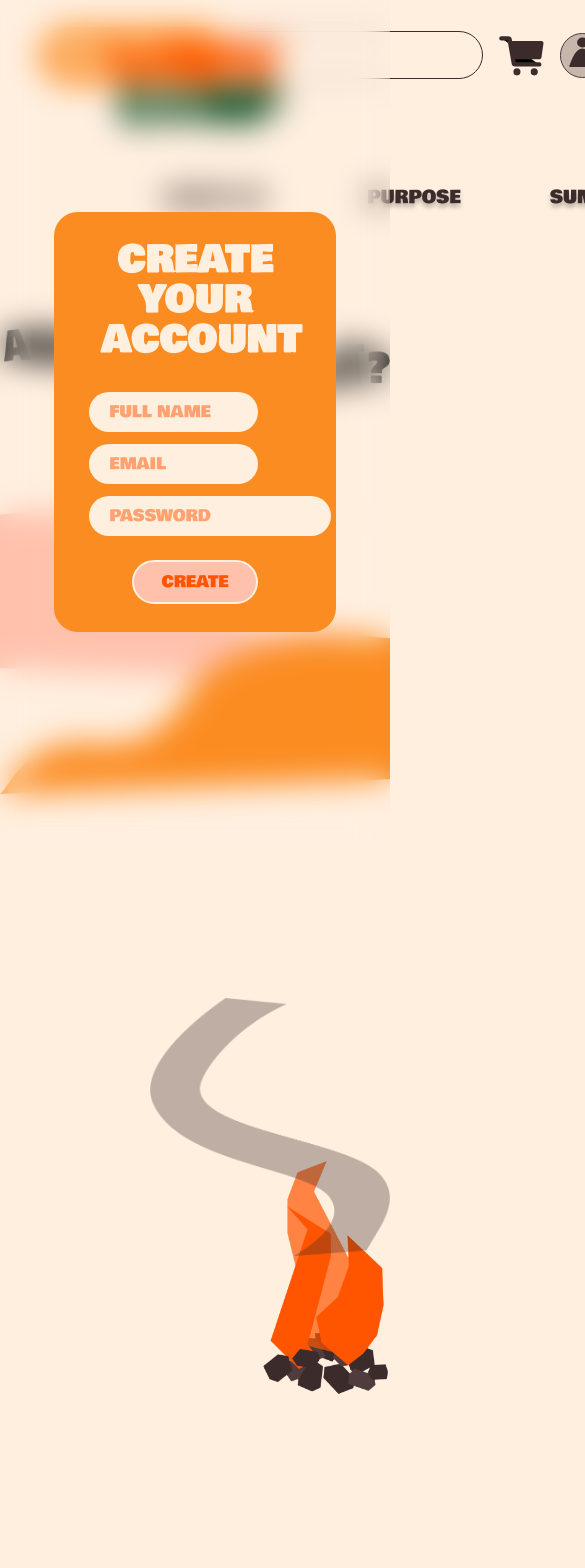
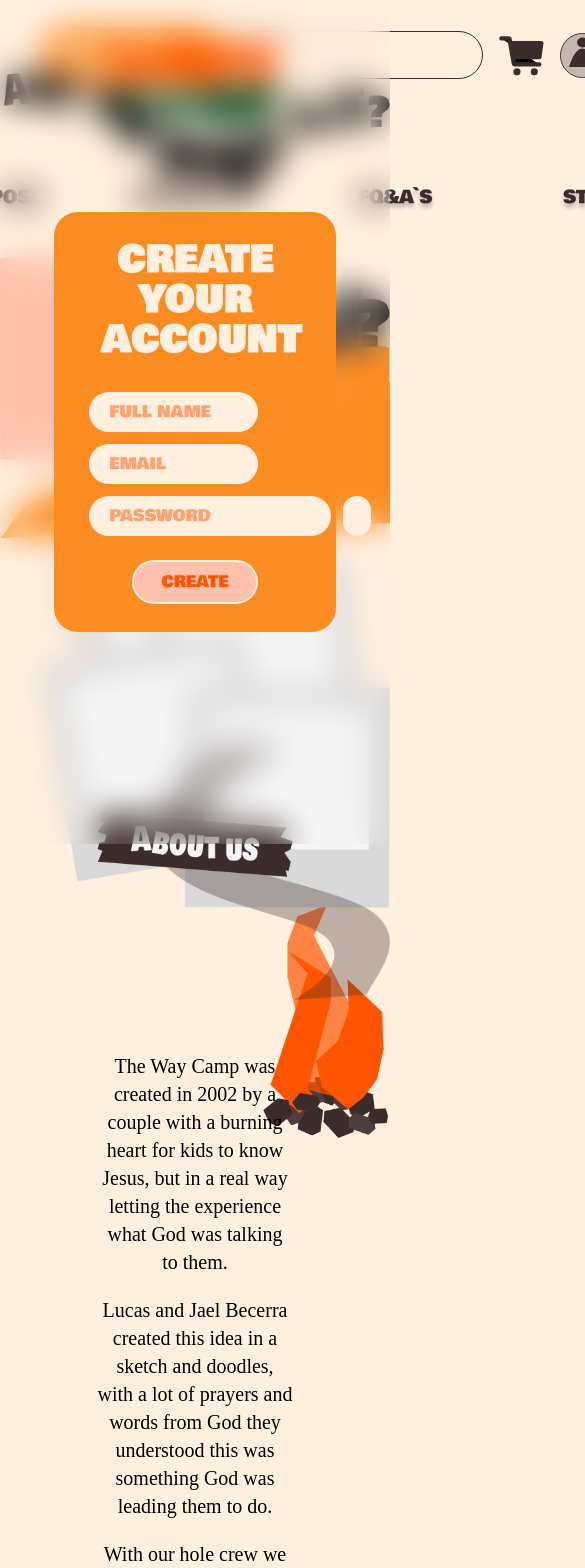
Before and after one commit to LucasEzequielBecerra/The-Way-Camp, a React (Vite) app: page / in a window 390 px wide. Shown: the top 1568 px of the page, 585 px wide, since content can reach past the window. Built offline with nearby package versions, Linux system fonts and the light colour scheme; a web font is replaced by a local one.

Commit message:
add lg query

```diff
--- a/src/Components/Header.jsx
+++ b/src/Components/Header.jsx
@@ -23,7 +23,7 @@ const Header = ({ setRegisterVisible, registerVisible }) => {
         </div>
       </nav>
       <nav className='flex mt-8 w-full items-center justify-center '>
-        <ul className='flex w-5/12 justify-around text-brown'>
+        <ul className='flex  justify-around text-brown'>
           <li className='transition-all duration-500  hover:bg-[url(/tablon2.png)] hover:bg-cover hover:bg-no-repeat hover:text-white'>
             <a className='inline-flex items-center justify-center  text-lg  w-[200px] h-[110px]' style={{ textShadow: '0px 4px 4px rgba(0, 0, 0, 0.25)' }} href="#aboutUs">ABOUT US</a>
           </li>
--- a/src/Components/Home.jsx
+++ b/src/Components/Home.jsx
@@ -1,13 +1,14 @@
 const Home = () => {
   return (
-    <main className="h-[1500px] mt-64">
-      <section className="relative h-full">
-        <picture className="absolute left-0 top-1 z-10"><img src="./mountain-rose.png" alt="mountain-rose-image" /></picture>
-        <picture className="absolute right-0 top-32 z-20"><img src="./mountain-orange.png" alt="mountain-orange-image" /></picture>
-        <picture className="absolute -top-48 z-30"><img src="./are-you-ready.png" alt="are-you-ready-image" /></picture>
-        <picture className="absolute top-[650px] start-2/3"><img src="./bonfire.png" alt="bonfire-image" /></picture>
-        <picture className="absolute -bottom-24 left-10"><img src="./pictures-collection.png" alt="pictures-collection-image" /></picture>
-        <picture className="absolute top-[490px] left-[150px]"><img src="./road.png" alt="road-image" /></picture>
+    <main className="xl:h-[1500px] xl:mt-64">
+      <section className=" h-full relative object-contain w-full">
+        <img className="lg:block xl:hidden" src="/Home.png" alt="" />
+        <picture className="absolute lg:hidden xl:block left-0 top-1 z-10"><img src="./mountain-rose.png" alt="mountain-rose-image" /></picture>
+        <picture className="absolute lg:hidden xl:block right-0 top-32 z-20"><img src="./mountain-orange.png" alt="mountain-orange-image" /></picture>
+        <picture className="absolute lg:hidden xl:block -top-48 z-30"><img src="./are-you-ready.png" alt="are-you-ready-image" /></picture>
+        <picture className="absolute lg:hidden xl:block top-[650px] start-2/3"><img src="./bonfire.png" alt="bonfire-image" /></picture>
+        <picture className="absolute lg:hidden xl:block -bottom-24 left-10"><img src="./pictures-collection.png" alt="pictures-collection-image" /></picture>
+        <picture className="absolute lg:hidden xl:block top-[490px] left-[150px]"><img src="./road.png" alt="road-image" /></picture>
       </section>
     </main>
   )
--- a/src/Components/Summer.jsx
+++ b/src/Components/Summer.jsx
@@ -20,13 +20,13 @@ const Summer = () => {
           </div>
         </div>
       </div>
-      <div className="flex mt-24 w-full justify-center gap-44">
-        <div className="flex flex-col gap-24">
+      <div className="flex mt-24 mx-6   justify-center gap-36">
+        <div className="flex flex-col  gap-24">
           <img src="./tell-us.png" alt="tell-us-image" />
           <img src="./player.png" alt="player-image" />
         </div>
-        <div className="mt-10">
-          <img src="./comments.png" alt="comments-image" />
+        <div className="mt-10 w-10/12 ">
+          <img className=" " src="./comments.png" alt="comments-image" />
         </div>
       </div>
     </section>
```
Also changed, not shown: public/Home.png (added).
